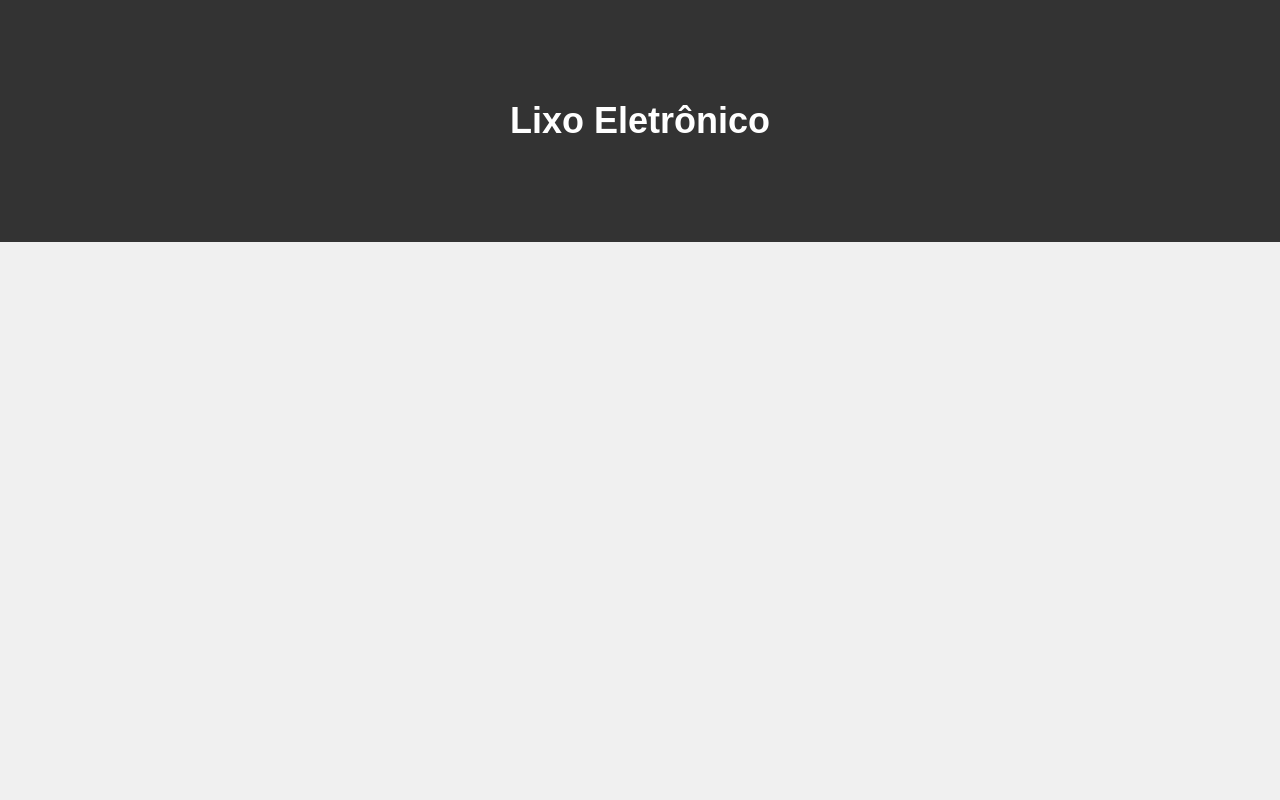
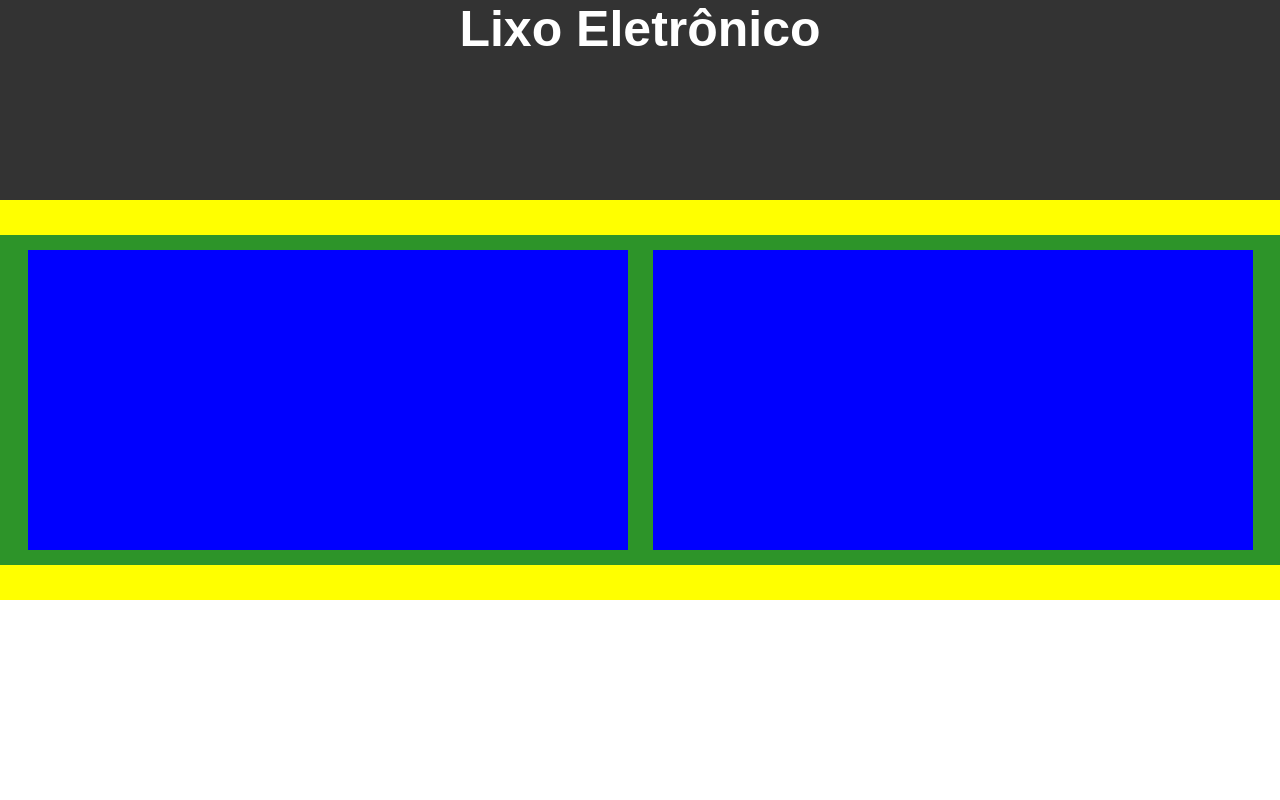
Before and after one commit to 377jacoo/projeto1, a plain HTML site: page index.html in a window 1280 px wide. Shown: the top 800 px of the page. Drawn offline with Linux system fonts and the light colour scheme.

Commit message:
Add files via upload

```diff
--- a/index.html
+++ b/index.html
@@ -4,94 +4,81 @@
     <meta charset="UTF-8">
     <meta http-equiv="X-UA-Compatible" content="IE=edge">
     <meta name="viewport" content="width=device-width, initial-scale=1.0">
-    <title>Lixo Eletrônico</title>
+    <title>projeto</title>
+    <style>
+        *
+        {
+            margin: 0%;
+            padding: 0%;
+        }
+        body
+        {
+            font-family:Arial, Helvetica, sans-serif;
+            font-size: 25px;
 
-
-    <meta name="viewport" content="width=device-width, initial-scale=1.0">
-
-
-<style>
-
-
-      /* CSS para o layout */
-      body {
-        font-family: Arial, sans-serif;
-        background-color: #f0f0f0;
-        margin: 0;
-        padding: 0;
         }
 
-      #header {
+        #cabecalho
+        {
           background-color: #333;
           color: #fff;
-        padding: 100px;
+          width: 100%;
+          height: 200px;
           margin: 0%;
           text-align: center;
         }
-
-      #main-image {
+        .amarelo
+        {
+            display: flex;
+            flex-direction: row;
+            justify-content: space-around;
+            justify-items: center;
+            align-items: center;
+            align-content: center;
             width: 100%;
-        height: 100vh;
-        background-image: url(main-image.jpg);
-        background-size: cover;
-        background-position: center center;
-        background-repeat: no-repeat;
+            height:400px;
+            background-color:yellow;
+            font-size: 30px;
+            text-align: justify;
+        }
+        .vermelho
+        {
+            width: 100%;
+            height: 300px;
+            flex-direction: row;
+            background-color:rgb(45, 148, 41);
+            font-size: 15px;
+            text-align: justify;
+            padding: 15px;
+            display: flex;
+            justify-content: space-around;
         }
 
-      #info {
-        max-width: 800px;
-        margin: 0%;
-        padding: 100px;
-        background-color: #fff;
-        box-shadow: 0 0 10px rgba(0, 0, 0, 0.2);
+        .preto
+         {
+            width: 600px;
+            height: 300px;
+            background-color: blue;
+            flex-direction: column;
+            display: flex;
+            justify-content: space-around;
          }
 
-      h1 {
-        font-size: 36px;
-        margin: 0;
-        padding: 0%;
-        text-align: center;
-      }
-
-      p {
-        font-size: 18px;
-        line-height: 1.5;
-        margin-bottom: 20px;
-      }
     </style>
-
 </head>
-
-
 <body>
-
-
-<header id="header">
-
-
-
-
+  <header id="cabecalho">
       <h1>Lixo Eletrônico</h1>
   </header>
 
-
-<div id="main-image"></div>
+  <div class="amarelo">
+    <div class="vermelho">
+        <div class="preto"></div>
+        <div class="preto"></div>
+    </div>
 
 
-<div id="info">
+</div>
 
-
-<h1>O que é Lixo Eletrônico?</h1>
-      <p>Lixo Eletrônico, ou e-lixo, é o termo utilizado para descrever os equipamentos eletrônicos que se tornam obsoletos ou quebrados e, por isso, são descartados. Esse tipo de lixo é composto por dispositivos eletrônicos, como computadores, telefones celulares, televisores, monitores, entre outros.</p>
-
-
-
-
-<h1>Os Malefícios do Lixo Eletrônico</h1>
-
-
-<p>O Lixo Eletrônico é um grande problema ambiental, pois contém substâncias tóxicas que podem contaminar o solo, a água e o ar. Além disso, muitos desses equipamentos possuem materiais que não se decompõem facilmente, como o plástico e o metal, o que pode levar a uma acumulação excessiva de lixo.</p>
-    </div>
 </body>
-
-</html
+</html>
```
Lines whose indentation alone changed are shown as unchanged.
